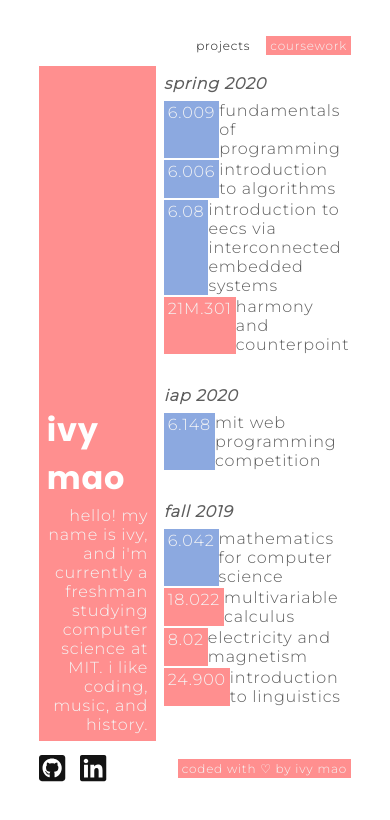
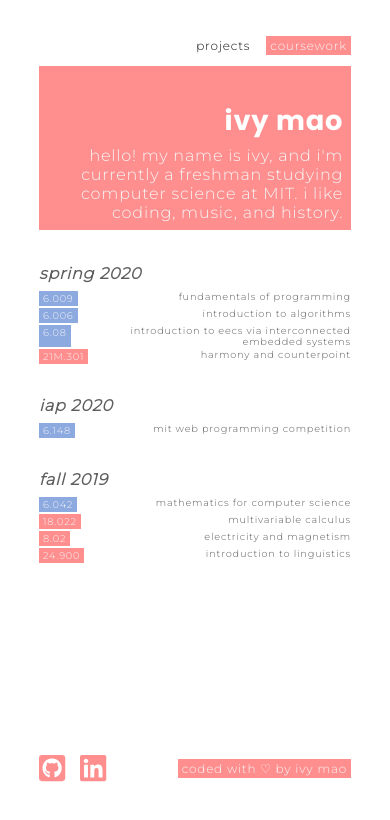
Before and after one commit to maoivy/maoivy.github.io, a Gatsby site: page / in a window 390 px wide. Both pictures are taken after a click on the element "coursework". Built offline with nearby package versions, Linux system fonts and the light colour scheme; Gatsby itself is replaced by a stand-in of ours.

Commit message:
made it more responsive

```diff
--- a/src/styles/courses.css
+++ b/src/styles/courses.css
@@ -12,6 +12,8 @@
   display: flex;
   margin-top: 2px;
   justify-content: space-between;
+  text-align: right;
+  word-wrap: break-word;
 }
 
 .class-num {
@@ -23,3 +25,15 @@
 .coding {
   background: var(--highlight);
 }
+
+@media only screen and (max-width: 1250px) {
+  .class {
+    font-size: 1.2vw;
+  }
+}
+
+@media only screen and (max-width: 767px) {
+  .class {
+    font-size: 2.5vw;
+  }
+}
--- a/src/styles/footer.css
+++ b/src/styles/footer.css
@@ -16,7 +16,7 @@
 
 .footer-link {
   font-size: 2.5em;
-  color: var(--links);
+  color: var(--accent);
   text-decoration: none;
 }
 
--- a/src/styles/global.css
+++ b/src/styles/global.css
@@ -57,3 +57,15 @@ body {
 .content::-webkit-scrollbar {
   display: none; /* Safari and Chrome */
 }
+
+@media screen and (max-width: 767px) {
+  .window {
+    flex-direction: column;
+  }
+
+  .content {
+    padding: 4vh 0;
+    width: 80vw;
+    height: 60vh;
+  }
+}
--- a/src/styles/project.css
+++ b/src/styles/project.css
@@ -32,6 +32,9 @@
   /* justify-content: flex-end; */
   -webkit-transition: opacity 1s;
   transition: opacity 1s;
+  word-wrap: break-word;
+  overflow: hidden;
+  font-size: 1vw;
 }
 
 .project-text:hover {
@@ -69,8 +72,21 @@
   margin-top: 1em;
 }
 
-/* @media screen and (max-width: 1200px) {
+@media only screen and (max-width: 1200px) {
+  .project-text {
+    font-size: 1.25vw;
+  }
+}
+
+@media only screen and (max-width: 767px) {
   .project-img {
-    width: calc(100% / 3);
+    width: 80vw;
+    margin: 0 -1px;
   }
-} */
+
+  .project-text {
+    width: calc(76vw - 2px);
+    margin-left: -1px;
+    font-size: 2vw;
+  }
+}
--- a/src/styles/projectblock.css
+++ b/src/styles/projectblock.css
@@ -7,3 +7,9 @@
   margin-left: 0.3em;
   color: var(--links);
 }
+
+@media only screen and (max-width: 767px) {
+  .projblock-container {
+    margin: 0vw;
+  }
+}
--- a/src/styles/sidebar.css
+++ b/src/styles/sidebar.css
@@ -2,7 +2,7 @@
   text-decoration: none;
   color: var(--headers);
   font-family: Poppins, sans-serif;
-  font-size: 5em;
+  font-size: 5vw;
   font-weight: 700;
   display: flex;
   justify-content: flex-end;
@@ -27,8 +27,13 @@
   justify-content: flex-end;
 }
 
-@media screen and (max-width: 1200px) {
+@media screen and (max-width: 767px) {
   .sidebar-name {
-    font-size: 2em;
+    font-size: 7vw;
+  }
+
+  .sidebar-container {
+    width: 76vw;
+    height: 20vh;
   }
 }
```
